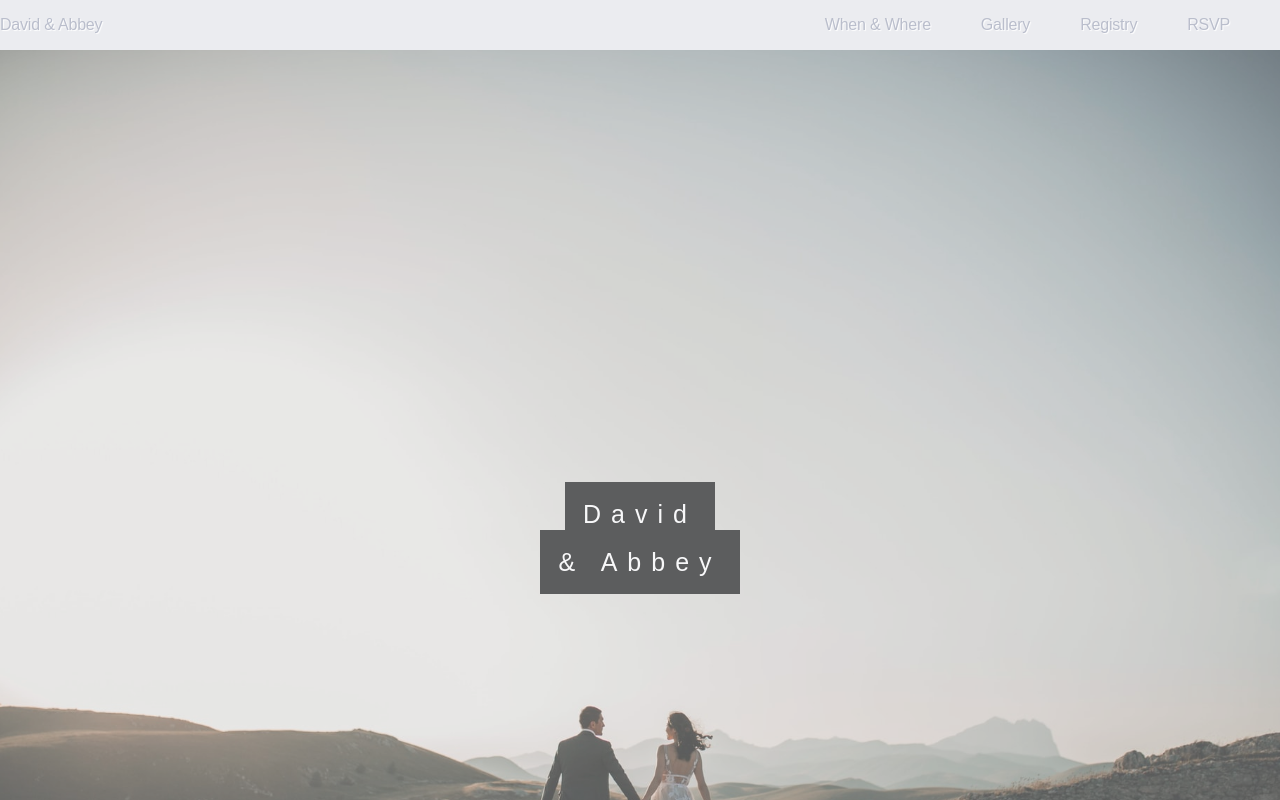
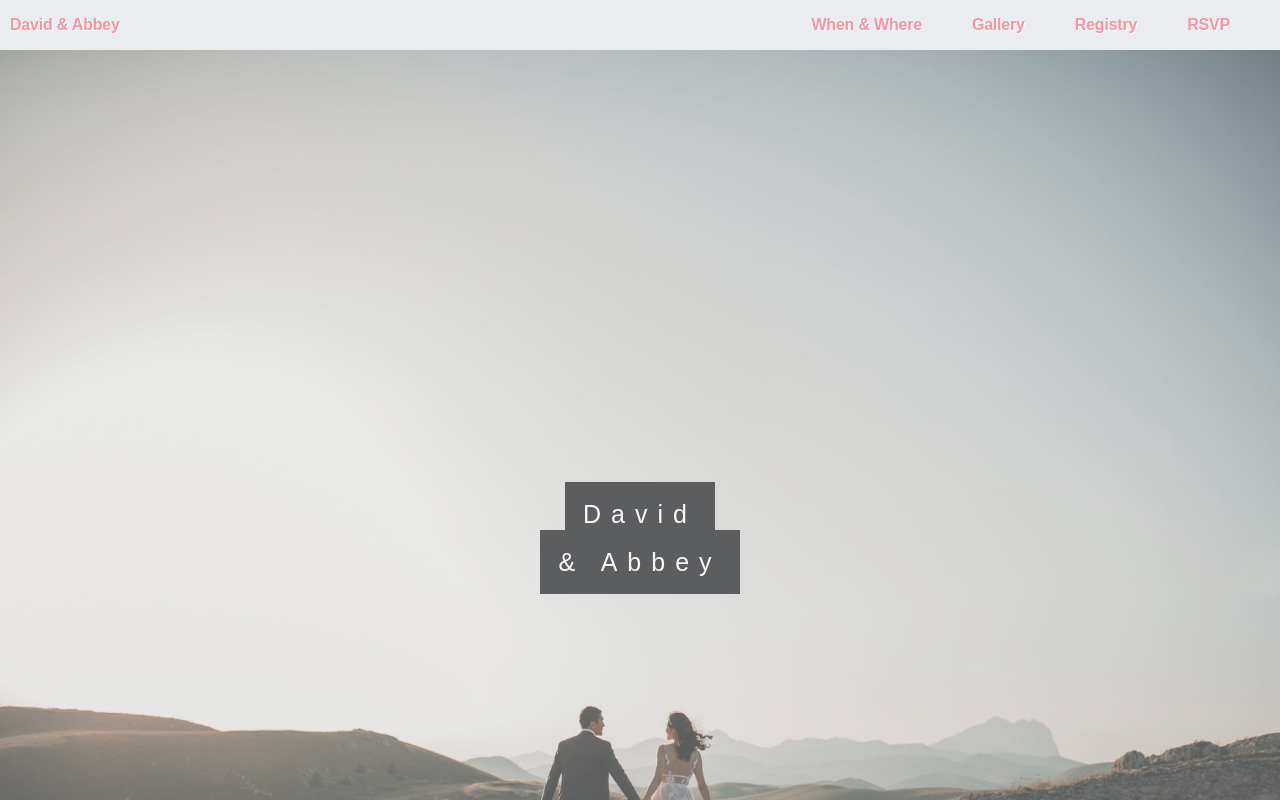
Before and after one commit to mdflynn/stieber-wedding, a React (Create React App) app: page / in a window 1280 px wide. Shown: the top 800 px of the page. Built offline with nearby package versions, Linux system fonts and the light colour scheme.

Commit message:
Add styling to nav links

```diff
--- a/src/components/Nav/Nav.scss
+++ b/src/components/Nav/Nav.scss
@@ -11,14 +11,18 @@ nav {
 
 .nav-text {
   margin-right: 50px;
+  font-weight: bold;
+  color: rgb(240, 150, 165);
 }
 
 #nav-name {
+  margin-left: 10px;
   margin-right: auto;
   text-decoration: none;
 }
 
 .nav-link {
   text-decoration: none;
-  color: $color-shadow;
+  font-weight: bold;
+  color: rgb(240, 150, 165);
 }
```
